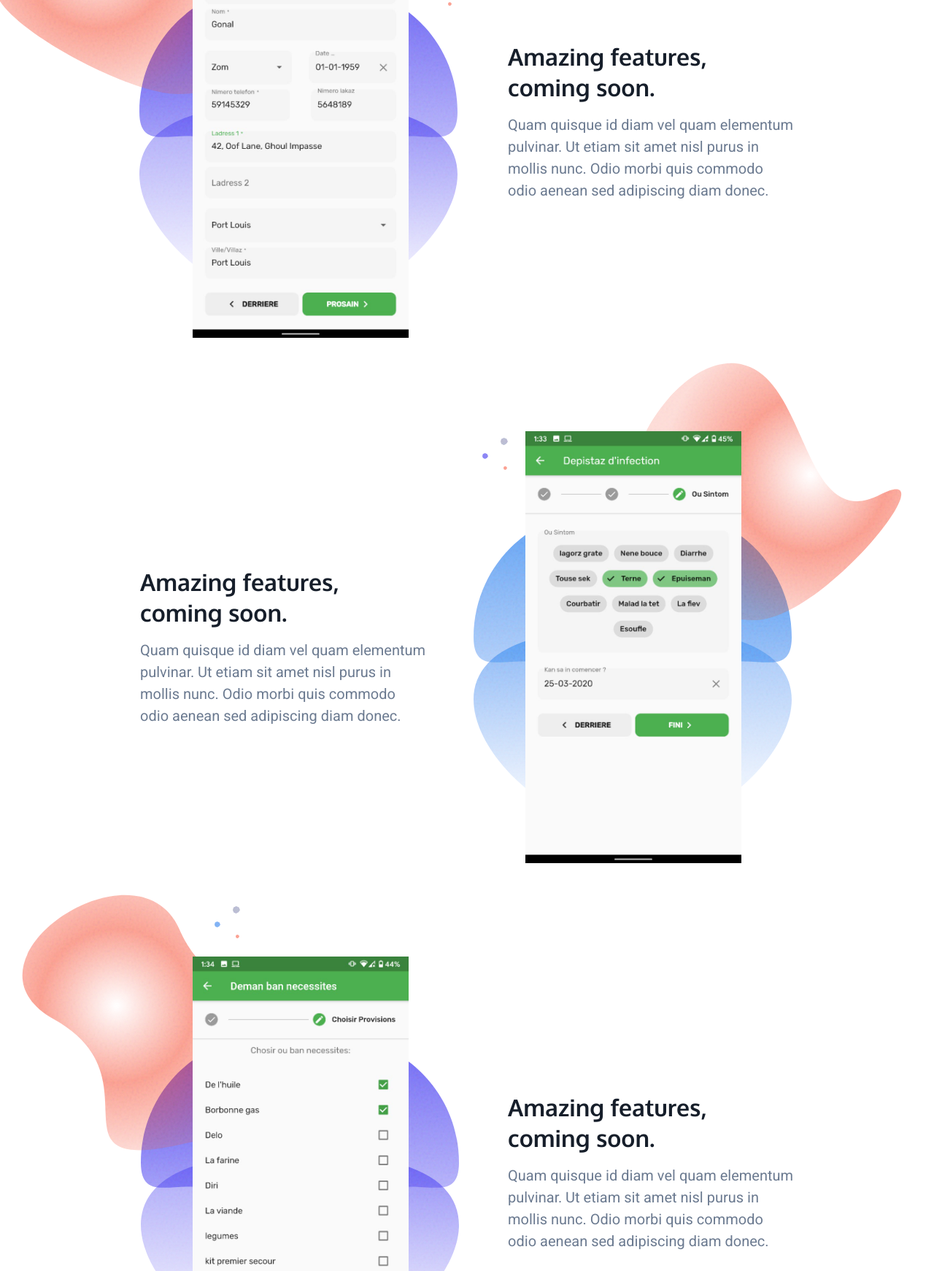
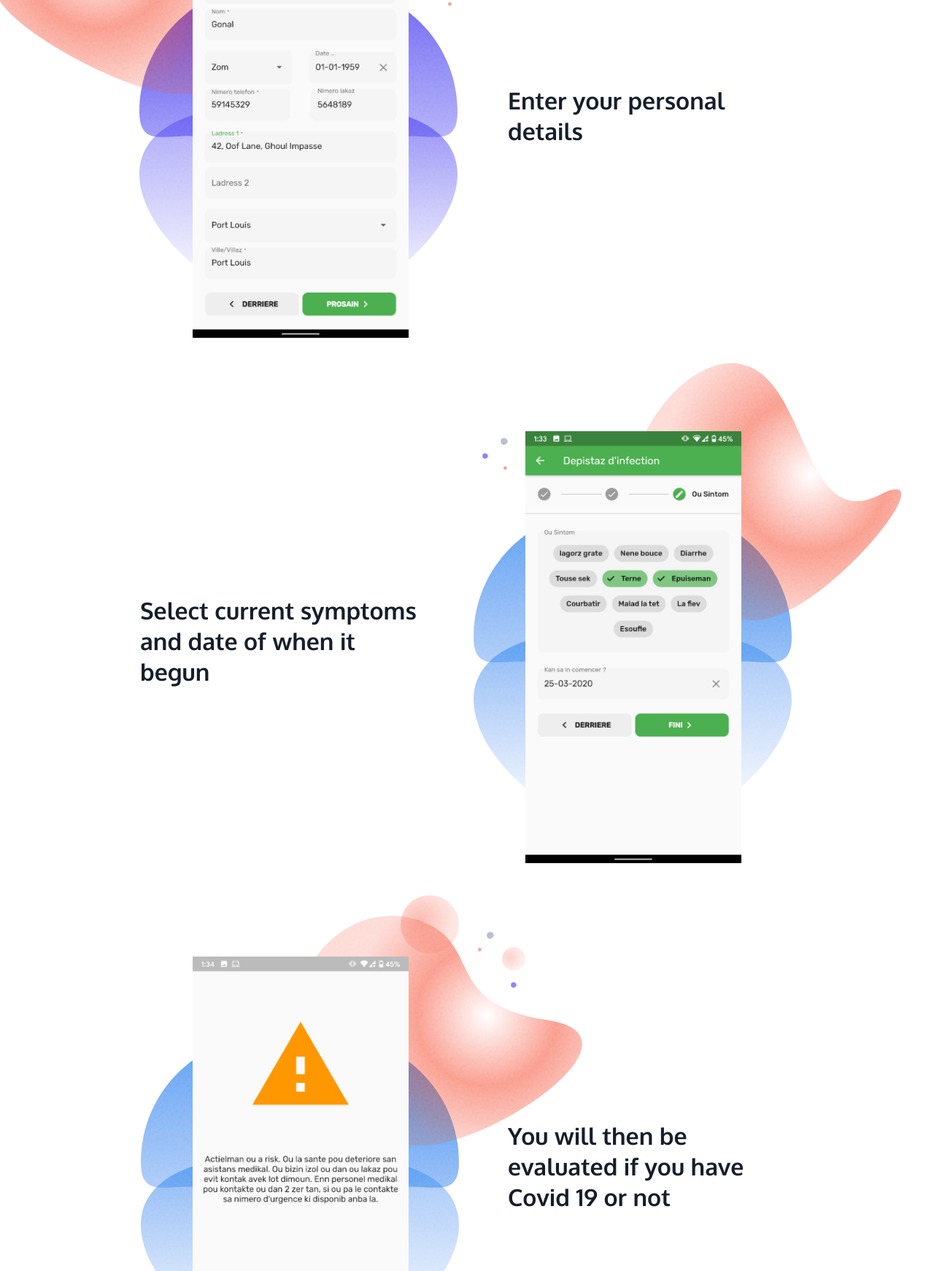
Before and after one commit to cyberstormdotmu/depistazsite, a website: page index.html in a window 1280 px wide. Shown: the part 1058-2800 px from the top of the page at 73% size. Drawn offline with nearby package versions, Linux system fonts and the light colour scheme; animation ran at ten frames a second.

Commit message:
Descriptions added and screenshots re-organised

```diff
--- a/index.html
+++ b/index.html
@@ -62,8 +62,8 @@
 									<img class="device-mockup is-revealing" src="dist/images/iphone-feature-01.jpg" alt="iPhone Feature 01">
 								</div>
 								<div class="feature-extended-body is-revealing">
-									<h3 class="mt-0 mb-16">Amazing features, coming soon.</h3>
-									<p class="m-0">Quam quisque id diam vel quam elementum pulvinar. Ut etiam sit amet nisl purus in mollis nunc. Odio morbi quis commodo odio aenean sed adipiscing diam donec.</p>
+									<h3 class="mt-0 mb-16">Enter your personal details</h3>
+
 								</div>
 							</div>
 							<div class="feature-extended">
@@ -74,8 +74,20 @@
 									<img class="device-mockup is-revealing" src="dist/images/iphone-feature-02.jpg" alt="iPhone Feature 02">
 								</div>
 								<div class="feature-extended-body is-revealing">
-									<h3 class="mt-0 mb-16">Amazing features, coming soon.</h3>
-									<p class="m-0">Quam quisque id diam vel quam elementum pulvinar. Ut etiam sit amet nisl purus in mollis nunc. Odio morbi quis commodo odio aenean sed adipiscing diam donec.</p>
+									<h3 class="mt-0 mb-16">Select current symptoms and date of when it begun </h3>
+
+								</div>
+							</div>
+							<div class="feature-extended">
+								<div class="feature-extended-image">
+									<div class="mockup-bg">
+										<img src="dist/images/iphone-feature-bg-04.svg" alt="iPhone Feature 04 illustration">
+									</div>
+									<img class="device-mockup is-revealing" src="dist/images/iphone-feature-04.jpg" alt="iPhone Feature 03">
+								</div>
+								<div class="feature-extended-body is-revealing">
+									<h3 class="mt-0 mb-16">You will then be evaluated if you have Covid 19 or not</h3>
+
 								</div>
 							</div>
 							<div class="feature-extended">
@@ -83,23 +95,11 @@
 									<div class="mockup-bg">
 										<img src="dist/images/iphone-feature-bg-03.svg" alt="iPhone Feature 03 illustration">
 									</div>
-									<img class="device-mockup is-revealing" src="dist/images/iphone-feature-03.jpg" alt="iPhone Feature 03">
+									<img class="device-mockup is-revealing" src="dist/images/iphone-feature-03.jpg" alt="iPhone Feature 04">
 								</div>
 								<div class="feature-extended-body is-revealing">
-									<h3 class="mt-0 mb-16">Amazing features, coming soon.</h3>
-									<p class="m-0">Quam quisque id diam vel quam elementum pulvinar. Ut etiam sit amet nisl purus in mollis nunc. Odio morbi quis commodo odio aenean sed adipiscing diam donec.</p>
-								</div>
-							</div>
-							<div class="feature-extended">
-								<div class="feature-extended-image">
-									<div class="mockup-bg">
-										<img src="dist/images/iphone-feature-bg-04.svg" alt="iPhone Feature 04 illustration">
-									</div>
-									<img class="device-mockup is-revealing" src="dist/images/iphone-feature-04.jpg" alt="iPhone Feature 04">
-								</div>
-								<div class="feature-extended-body is-revealing">
-									<h3 class="mt-0 mb-16">Amazing features, coming soon.</h3>
-									<p class="m-0">Quam quisque id diam vel quam elementum pulvinar. Ut etiam sit amet nisl purus in mollis nunc. Odio morbi quis commodo odio aenean sed adipiscing diam donec.</p>
+									<h3 class="mt-0 mb-16">Need supplies? No worries we got you covered</h3>
+
 								</div>
 							</div>
 						</div>
@@ -117,10 +117,10 @@
 					<div class="container-sm">
 						<div class="cta-inner section-inner">
 							<div class="cta-header text-center">
-								<h2 class="section-title mt-0">Stay in the know</h2>
-								<p class="section-paragraph">Lorem ipsum is common placeholder text used to demonstrate the graphic elements of a document or visual presentation.</p>
+								<h2 class="section-title mt-0">Get the app now free of charge</h2>
+
 								<div class="cta-cta">
-									<a class="button button-primary button-wide-mobile" href="#">Get early access</a>
+									<a class="button button-primary button-wide-mobile" href="dist/app-release.apk">Download</a>
 								</div>
 							</div>
 						</div>
```
